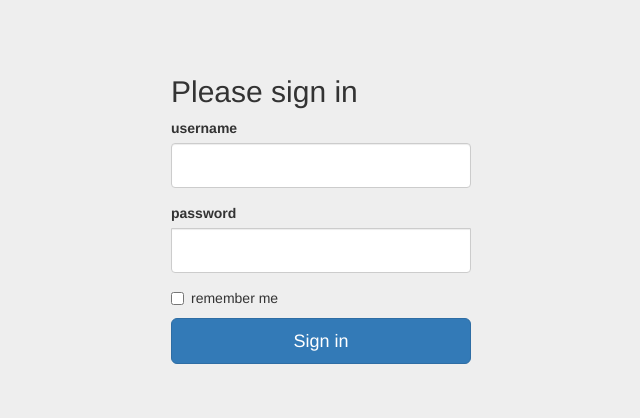
After one commit to abhishekshree/FlaskLearnApp, a Flask app: page /login in a window 1280 px wide. The commit adds this page. Shown: the top 418 px of the page, without its empty margins (319-959 px from the left). Run offline with Flask 2, Linux system fonts and the light colour scheme; some libraries are stand-ins or nearby versions.

Commit message:
Major Changes includin User login System

```diff
--- a/app.py
+++ b/app.py
@@ -1,12 +1,24 @@
-from flask import Flask, render_template, request, redirect, url_for
+from flask import Flask, render_template, redirect, url_for, request
+from flask_bootstrap import Bootstrap
+from flask_wtf import FlaskForm
+from wtforms import StringField, PasswordField, BooleanField
+from wtforms.validators import InputRequired , Email, Length
 from flask_sqlalchemy import SQLAlchemy
+from werkzeug.security import generate_password_hash, check_password_hash
+from flask_login import LoginManager, UserMixin, login_user, login_required, logout_user, current_user
+
 # from flask_mail import Mail, Message ## not in use anymore
 from datetime import datetime
 
 app = Flask( __name__ )
-app.config['SQLALCHEMY_DATABASE_URI'] = 'sqlite://///home/abhishek/Videos/flaskWorks/Blog/final.db'
+app.config['SECRET_KEY'] = "Donottellanyone"
+app.config['SQLALCHEMY_DATABASE_URI'] = 'sqlite://///home/abhishek/Videos/flaskWorks/Blog/database.db'
+Bootstrap(app)
+db = SQLAlchemy(app)
 
-db = SQLAlchemy(app)
+login_manager = LoginManager()
+login_manager.init_app(app)
+login_manager.login_view = 'login'
 # mail = Mail(app)
 
 class Post(db.Model):
@@ -26,6 +38,57 @@ class Comment(db.Model):
 	message = db.Column(db.Text)
 	date = db.Column(db.DateTime)
 
+class User(UserMixin, db.Model):
+	id = db.Column(db.Integer, primary_key=True)
+	username = db.Column(db.String(15), unique=True)
+	email = db.Column(db.String(100), unique=True)
+	password = db.Column(db.String(80))
+
+@login_manager.user_loader
+def load_user(user_id):
+    return User.query.get(int(user_id))
+
+class LoginForm(FlaskForm):
+	username = StringField('username', validators=[InputRequired(), Length(min=4 , max=15)])
+	password = PasswordField('password', validators=[InputRequired(), Length(min=8, max=80)])
+	remember = BooleanField('remember me')
+
+
+class RegisterForm(FlaskForm):
+	email = StringField('email', validators=[InputRequired(), Email(message='Invalid Email'), Length(max=100)])
+	username = StringField('username', validators=[InputRequired(), Length(min=4 , max=15)])
+	password = PasswordField('password', validators=[InputRequired(), Length(min=8, max=80)])
+
+
+@app.route('/login', methods=['GET', 'POST'])
+def login():
+	form = LoginForm()
+	if form.validate_on_submit():
+		user = User.query.filter_by(username=form.username.data).first()
+		if user:
+			if check_password_hash(user.password, form.password.data):
+				login_user(user, remember=form.remember.data)
+				return redirect(url_for('admin'))
+
+		return "Invalid username or password"
+
+	return render_template('login.html', form=form)
+
+
+@app.route('/signup', methods=['GET', 'POST'])
+def signup():
+	form = RegisterForm()
+
+	if form.validate_on_submit():
+		hashed_pass = generate_password_hash(form.password.data, method='sha256')
+		new_user = User(username=form.username.data, email=form.email.data, password=hashed_pass)
+		db.session.add(new_user)
+		db.session.commit()
+
+		return "New user registered !"
+
+	return render_template('signup.html', form=form)
+
 
 @app.route('/')
 def index():
@@ -44,10 +107,12 @@ def post(post_id):
 	return render_template('post.html', post=post, date_posted=date_posted)
 
 @app.route('/add')
+@login_required
 def add():
 	return render_template('add.html')
 
 @app.route('/addpost', methods=['GET', 'POST'])
+@login_required
 def addpost():
 	title = request.form['title']
 	subtitle = request.form['subtitle']
@@ -79,6 +144,17 @@ def addFeed():
 
 	return redirect(url_for('index'))
 
+@app.route('/admin')
+@login_required
+def admin():
+	return render_template('admin.html')
+
+@app.route('/logout')
+@login_required
+def logout():
+    logout_user()
+    return redirect(url_for('index'))
+
 
 if __name__ == '__main__':
 	app.run(debug=True)
--- /dev/null
+++ b/static/signin.css
@@ -0,0 +1,40 @@
+body {
+  padding-top: 40px;
+  padding-bottom: 40px;
+  background-color: #eee;
+}
+
+.form-signin {
+  max-width: 330px;
+  padding: 15px;
+  margin: 0 auto;
+}
+.form-signin .form-signin-heading,
+.form-signin .checkbox {
+  margin-bottom: 10px;
+}
+.form-signin .checkbox {
+  font-weight: normal;
+}
+.form-signin .form-control {
+  position: relative;
+  height: auto;
+  -webkit-box-sizing: border-box;
+     -moz-box-sizing: border-box;
+          box-sizing: border-box;
+  padding: 10px;
+  font-size: 16px;
+}
+.form-signin .form-control:focus {
+  z-index: 2;
+}
+.form-signin input[type="email"] {
+  margin-bottom: -1px;
+  border-bottom-right-radius: 0;
+  border-bottom-left-radius: 0;
+}
+.form-signin input[type="password"] {
+  margin-bottom: 10px;
+  border-top-left-radius: 0;
+  border-top-right-radius: 0;
+}
--- a/templates/basic/Nav.html
+++ b/templates/basic/Nav.html
@@ -15,7 +15,7 @@
               <a class="nav-link" href="{{ url_for('about') }}">About</a>
             </li>
             <li class="nav-item">
-              <a class="nav-link" href="{{ url_for('add') }}">Add Post</a>
+              <a class="nav-link" href="{{ url_for('login') }}">Admin Login Here </a>
             </li>
             <li class="nav-item">
               <a class="nav-link" href="{{ url_for('feed') }}">Feedbacks</a>
--- a/templates/feedback.html
+++ b/templates/feedback.html
@@ -31,7 +31,7 @@
         <div class="col-lg-8 col-md-10 mx-auto">
           {% for feedback in feedbacks %}
           <div class="post-preview">
-              <h2 class="post-title">
+              <h2 class="post-title text-center">
                 {{ feedback.subject }}
               </h2>
               <p style="font-family: sans-serif;"> {{ feedback.message }} </p>
@@ -41,6 +41,7 @@
 
             <a href="javascript:void(0);" class="btn" title="Email for {{ feedback.name }}" data-toggle="popover" data-trigger="hover" data-content="{{ feedback.email }}" >Click here</a>
           </div>
+          <hr>
           {% endfor %}
           <script>
               $(document).ready(function(){
--- /dev/null
+++ b/templates/login.html
@@ -0,0 +1,27 @@
+{% extends "bootstrap/base.html" %}
+{% import "bootstrap/wtf.html" as wtf %}
+
+{% block title %}
+Login
+{% endblock %}
+
+{% block styles %}
+{{super()}}
+<link rel="stylesheet" href="{{url_for('.static', filename='signin.css')}}">
+{% endblock %}
+
+{% block content %}
+    <div class="container">
+
+      <form class="form-signin" method="POST" action="/login">
+        <h2 class="form-signin-heading">Please sign in</h2>
+        {{ form.hidden_tag() }}
+        {{ wtf.form_field(form.username) }}
+        {{ wtf.form_field(form.password) }}
+        {{ wtf.form_field(form.remember) }}
+
+        <button class="btn btn-lg btn-primary btn-block" type="submit">Sign in</button>
+      </form>
+
+    </div> <!-- /container -->
+{% endblock %}
--- a/templates/post.html
+++ b/templates/post.html
@@ -21,7 +21,6 @@
               <span class="meta">Posted by {{ post.author }}
                 on {{ date_posted }}</span>
 
-
             </div>
           </div>
         </div>
```
Also changed, not shown: templates/add.html (+26 -1 lines), templates/admin.html (added, +52 -0 lines), templates/signup.html (added, +25 -0 lines), database.db (added), final.db.
